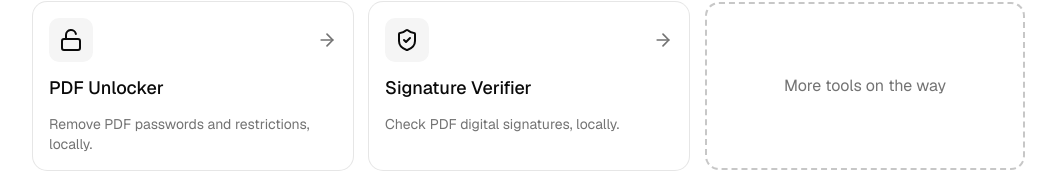
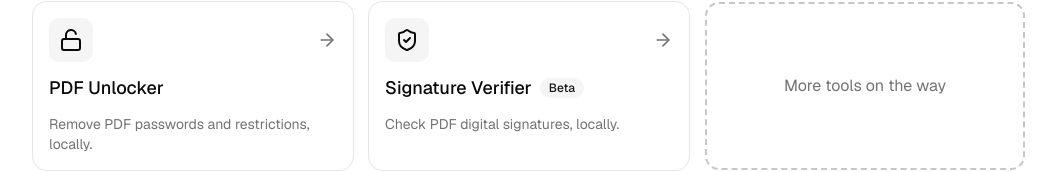
Before and after one commit to anushibinj/pdfkit, a Next.js app: page / in a window 1280 px wide. Shown: the part 407-579 px from the top of the page, without its empty margins (111-1167 px from the left). Built offline with nearby package versions, Linux system fonts and the light colour scheme; no server answers.

Commit message:
feat(home): show Beta label beside tool name on cards
Co-Authored-By: Claude Sonnet 5.5 <noreply@anthropic.com>
Claude-Session: https://claude.ai/code/session_01M9Xyej7Lj8Z1ky5zRwiqX5

```diff
--- a/src/components/tool-card.tsx
+++ b/src/components/tool-card.tsx
@@ -1,5 +1,6 @@
 import { ArrowRight } from "lucide-react";
 import Link from "next/link";
+import { Badge } from "@/components/ui/badge";
 import {
   Card,
   CardDescription,
@@ -27,7 +28,10 @@ export function ToolCard({ tool }: { tool: ToolDefinition }) {
                 aria-hidden="true"
               />
             </div>
-            <CardTitle className="text-lg">{tool.name}</CardTitle>
+            <div className="flex flex-wrap items-center gap-2">
+              <CardTitle className="text-lg">{tool.name}</CardTitle>
+              {tool.beta && <Badge variant="secondary">Beta</Badge>}
+            </div>
             <CardDescription>{tool.tagline}</CardDescription>
           </CardHeader>
         </Card>
```
